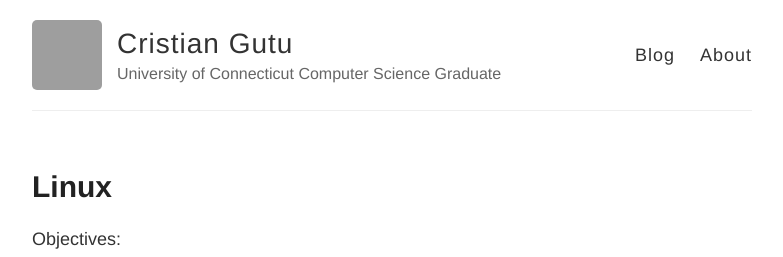
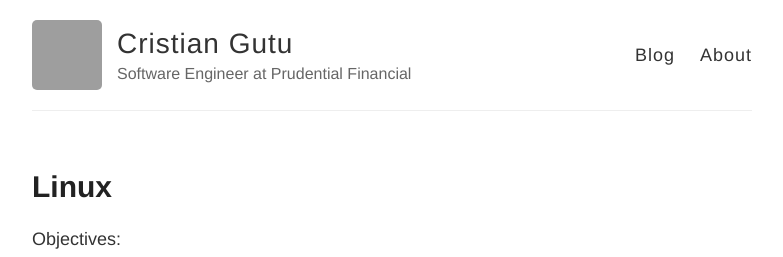
Before and after one commit to gutucristian/gutucristian.github.io, a Jekyll site: the page built from index.html, in a window 1280 px wide and 900 px high. Shown: the top 257 px of the window, without its empty margins (248-1031 px from the left). Built offline with Jekyll 4.4.1, drawn with Linux system fonts in a browser that asks for light colours; grey boxes are pictures that could not be loaded.

Commit message:
Update _config.yml

```diff
--- a/_config.yml
+++ b/_config.yml
@@ -6,7 +6,7 @@
 name: Cristian Gutu
 
 # Short bio or description (displayed in the header)
-description: University of Connecticut Computer Science Graduate
+description: Software Engineer at Prudential Financial
 
 # URL of your avatar or profile pic (you could use your GitHub profile pic)
 avatar: https://avatars3.githubusercontent.com/u/9993130?s=400&u=24e752995645c0b7106a49ca3da4b02f69fac98e&v=4
```
